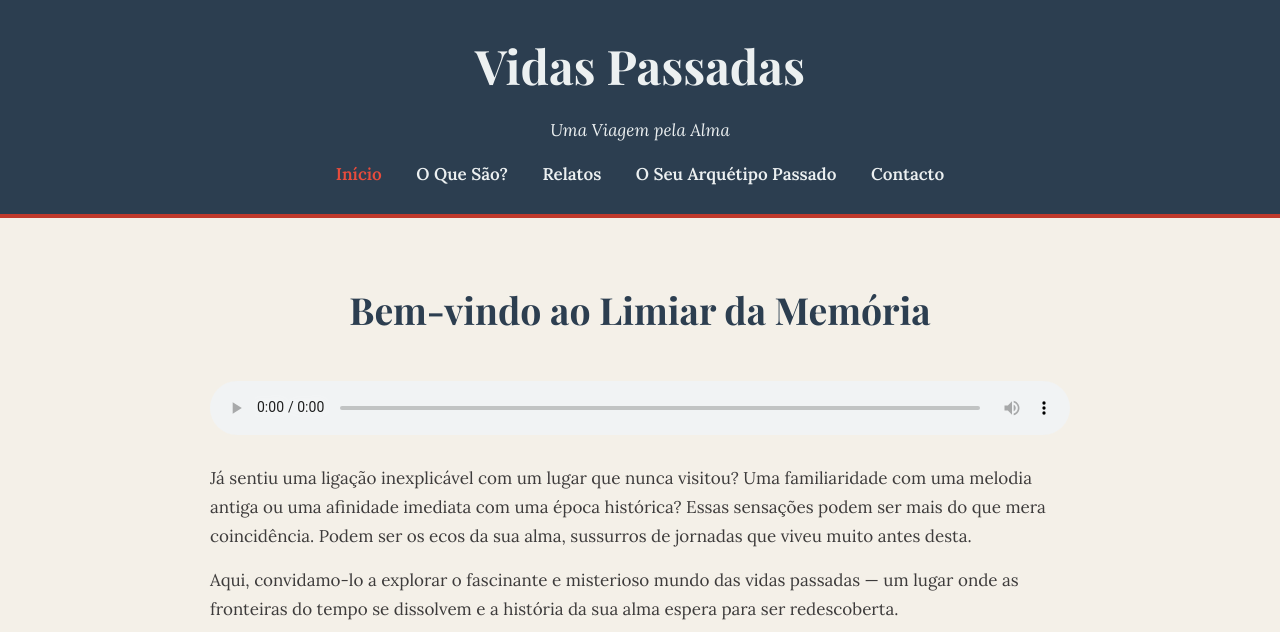
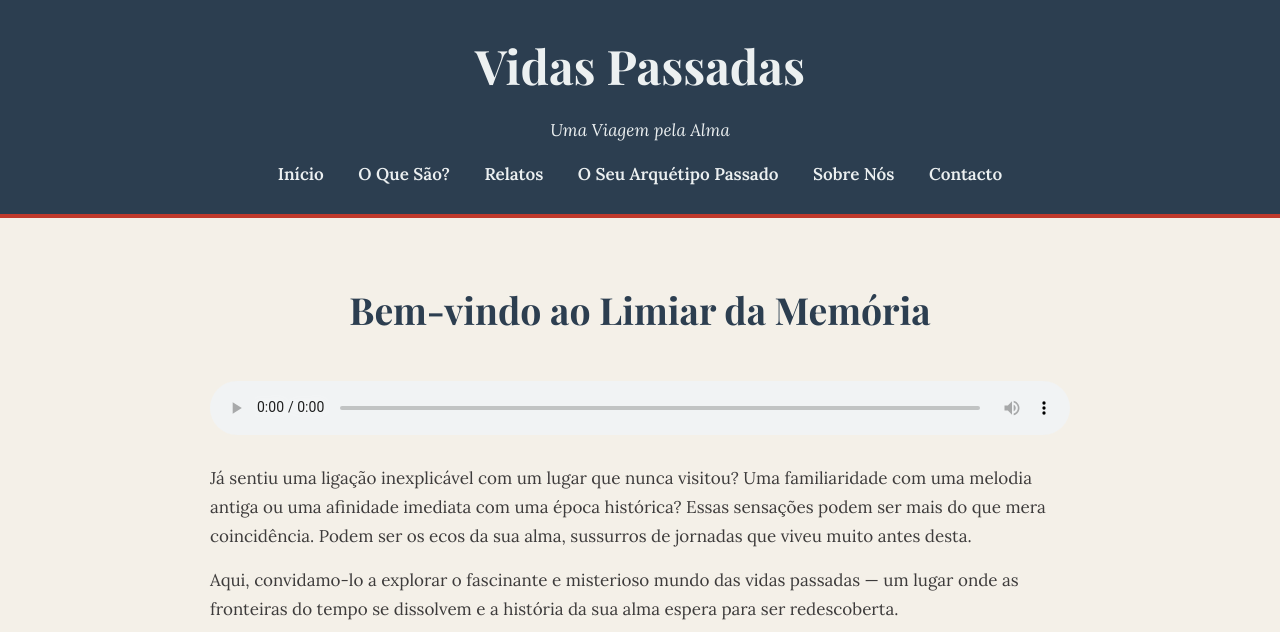
Before and after one commit to neura00/vidas-passadas, a plain HTML site: page index.html in a window 1280 px wide. Shown: the top 632 px of the page. Drawn offline with nearby package versions, Linux system fonts and the light colour scheme.

Commit message:
Update index.html

```diff
--- a/index.html
+++ b/index.html
@@ -12,10 +12,11 @@
         <h1>Vidas Passadas</h1>
         <p style="font-style: italic;">Uma Viagem pela Alma</p>
         <nav>
-            <a href="index.html" class="active">Início</a>
+            <a href="index.html">Início</a>
             <a href="sobre.html">O Que São?</a>
             <a href="relatos.html">Relatos</a>
             <a href="quiz.html">O Seu Arquétipo Passado</a>
+            <a href="sobrenos.html">Sobre Nós</a>
             <a href="contacto.html">Contacto</a>
         </nav>
     </header>
```
